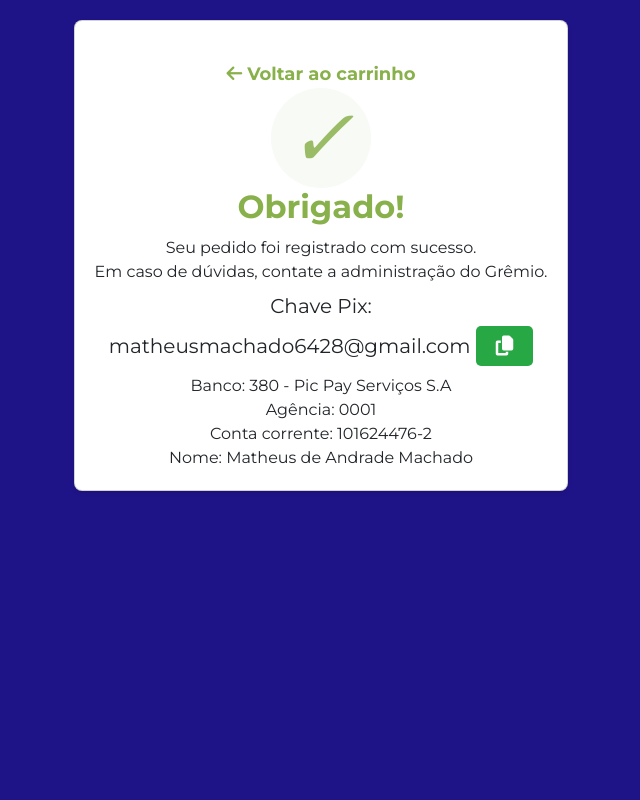
After one commit to gabriel-melgaco/marketplace-gremio-PostgreSQL, a Flask app: page /sucesso_visitante in a window 1280 px wide. The commit adds this page. Shown: the whole page, without its empty margins (319-959 px from the left). Run offline with Flask 3, Linux system fonts and the light colour scheme; some libraries are stand-ins or nearby versions.

Commit message:
Mudança botão

```diff
--- a/app.py
+++ b/app.py
@@ -25,7 +25,7 @@ app.config['senha'] = os.getenv('DATABASE_SENHA')
 TOKEN = os.getenv('TELEGRAM_TOKEN')
 
 db = PostgresqlDatabase(
-    'railway',  # Nome do banco
+    'railway',  #'railway'
     user= os.getenv('POSTGRES_USUARIO'),
     password= os.getenv('POSTGRES_SENHA'),
     host= os.getenv('POSTGRES_HOST'),
@@ -121,7 +121,8 @@ class Estoque(Model):
 
 class Venda(Model):
     id = AutoField(primary_key=True)
-    nome = ForeignKeyField(Pessoal, field='nome', on_update='CASCADE', on_delete='CASCADE')
+    nome = ForeignKeyField(Pessoal, field='nome', on_update='CASCADE', on_delete='CASCADE', null=True)
+    visitante = CharField(null=True)
     produto = ForeignKeyField(Estoque, field='produto', on_update='CASCADE', on_delete='CASCADE')
     quantidade = IntegerField()
     valor_total = FloatField()
@@ -183,6 +184,10 @@ def protected():
 @app.route("/sucesso")
 def sucesso():
     return render_template('sucesso.html')
+
+@app.route("/sucesso_visitante")
+def sucesso_visitante():
+    return render_template('sucesso_visitante.html')
 
 @app.route("/error")
 def error():
@@ -456,65 +461,108 @@ def cadastrar_venda():
 
     pessoa = Pessoal.get_or_none(Pessoal.nome == nome)
 
-    if not pessoa:
-        return jsonify({'status': 'error', 'message': 'Pessoa não encontrada'}), 404
+    if pessoa:
 
-    try:
-        for venda in produtosSelecionados:
-            # Valida cada produto
-            if not isinstance(venda, dict):
-                return jsonify({'status': 'error', 'message': 'Formato de produto inválido'}), 400
+        try:
+            for venda in produtosSelecionados:
+                # Valida cada produto
+                if not isinstance(venda, dict):
+                    return jsonify({'status': 'error', 'message': 'Formato de produto inválido'}), 400
 
-            produto_nome = venda.get('produto')
-            quantidade = venda.get('quantidade')
-            preco_total = venda.get('preco_total')
+                produto_nome = venda.get('produto')
+                quantidade = venda.get('quantidade')
+                preco_total = venda.get('preco_total')
 
-            if not produto_nome or not quantidade or not preco_total:
-                return jsonify({'status': 'error', 'message': f'Dados incompletos para o produto: {venda}'}), 400
+                if not produto_nome or not quantidade or not preco_total:
+                    return jsonify({'status': 'error', 'message': f'Dados incompletos para o produto: {venda}'}), 400
 
-            quantidade = int(quantidade)
-            preco_total = float(preco_total)
+                quantidade = int(quantidade)
+                preco_total = float(preco_total)
 
-            # Busca o produto no estoque
-            produto = Estoque.get_or_none(Estoque.produto == produto_nome)
-            if not produto:
-                return jsonify({'status': 'error', 'message': f'Produto "{produto_nome}" não encontrado'}), 404
+                # Busca o produto no estoque
+                produto = Estoque.get_or_none(Estoque.produto == produto_nome)
+                if not produto:
+                    return jsonify({'status': 'error', 'message': f'Produto "{produto_nome}" não encontrado'}), 404
 
-            # Cria a venda
-            Venda.create(
-                nome=pessoa,
-                produto=produto,
-                quantidade=quantidade,
-                valor_total=preco_total
-            )
+                # Cria a venda
+                Venda.create(
+                    nome=pessoa,
+                    produto=produto,
+                    quantidade=quantidade,
+                    valor_total=preco_total
+                )
 
 
-            produto.quantidade -= quantidade
-            produto.save()
+                produto.quantidade -= quantidade
+                produto.save()
 
 
-    except IntegrityError as e:
-        print("Erro de integridade:", e)
-        return jsonify({"status": "error", "message": "Erro na venda"}), 400
-    except Exception as e:
-        print("Erro inesperado ao salvar a venda:", e)
-        return jsonify({'status': 'error', 'message': f'Erro interno ao processar a venda: {str(e)}'}), 500
+        except IntegrityError as e:
+            print("Erro de integridade:", e)
+            return jsonify({"status": "error", "message": "Erro na venda"}), 400
+        except Exception as e:
+            print("Erro inesperado ao salvar a venda:", e)
+            return jsonify({'status': 'error', 'message': f'Erro interno ao processar a venda: {str(e)}'}), 500
 
-    # Envia mensagem no Telegram se o chat_id estiver registrado
-    if pessoa.chat_id:
+        # Envia mensagem no Telegram se o chat_id estiver registrado
+        if pessoa.chat_id:
+            try:
+                produtos = ', '.join([str(venda.get('produto', 'Desconhecido')) for venda in produtosSelecionados])
+                total = sum(float(venda.get('preco_total', 0)) for venda in produtosSelecionados)
+                bot.send_message(
+                    pessoa.chat_id,
+                    f"Olá {nome}, \nCompra realizada com sucesso! \nProdutos: {produtos}.\nTotal: R$ {total:.2f}. \n\nSe não foi você quem realizou essa compra, contate a administração do Grêmio!"
+                )
+            except Exception as e:
+                print(f"Erro ao enviar mensagem no Telegram: {e}")
+
+        print("Venda cadastrada com sucesso.")
+        return jsonify({'status': 'success', 'message': 'Venda cadastrada com sucesso!'})
+
+    else:
         try:
-            produtos = ', '.join([str(venda.get('produto', 'Desconhecido')) for venda in produtosSelecionados])
-            total = sum(float(venda.get('preco_total', 0)) for venda in produtosSelecionados)
-            bot.send_message(
-                pessoa.chat_id,
-                f"Olá {nome}, \nCompra realizada com sucesso! \nProdutos: {produtos}.\nTotal: R$ {total:.2f}. \n\nSe não foi você quem realizou essa compra, contate a administração do Grêmio!"
-            )
+            for venda in produtosSelecionados:
+                # Valida cada produto
+                if not isinstance(venda, dict):
+                    return jsonify({'status': 'error', 'message': 'Formato de produto inválido'}), 400
+
+                produto_nome = venda.get('produto')
+                quantidade = venda.get('quantidade')
+                preco_total = venda.get('preco_total')
+
+                if not produto_nome or not quantidade or not preco_total:
+                    return jsonify({'status': 'error', 'message': f'Dados incompletos para o produto: {venda}'}), 400
+
+                quantidade = int(quantidade)
+                preco_total = float(preco_total)
+
+                # Busca o produto no estoque
+                produto = Estoque.get_or_none(Estoque.produto == produto_nome)
+                if not produto:
+                    return jsonify({'status': 'error', 'message': f'Produto "{produto_nome}" não encontrado'}), 404
+
+                # Cria a venda
+                Venda.create(
+                    visitante=nome,
+                    produto=produto,
+                    quantidade=quantidade,
+                    valor_total=preco_total
+                )
+
+
+                produto.quantidade -= quantidade
+                produto.save()
+
+
+        except IntegrityError as e:
+            print("Erro de integridade:", e)
+            return jsonify({"status": "error", "message": "Erro na venda"}), 400
         except Exception as e:
-            print(f"Erro ao enviar mensagem no Telegram: {e}")
+            print("Erro inesperado ao salvar a venda:", e)
+            return jsonify({'status': 'error', 'message': f'Erro interno ao processar a venda: {str(e)}'}), 500
 
-    print("Venda cadastrada com sucesso.")
-    return jsonify({'status': 'success', 'message': 'Venda cadastrada com sucesso!'})
-
+        print('Venda para visitante cadastrada com sucesso!')
+        return jsonify({'status': 'success_visitante', 'message': 'Venda para visitante cadastrada com sucesso!'}), 200
 
 
 @app.route('/mostrar_vendas')
@@ -525,7 +573,8 @@ def mostrar_vendas():
     for venda in vendas:
         lista_venda.append({
             'id': venda.id,
-            'nome': venda.nome.nome,
+            'nome': venda.nome.nome if venda.nome else "Visitante",
+            'visitante': venda.visitante if venda.visitante else "-",
             'produto': venda.produto.produto,
             'quantidade': venda.quantidade,
             'valor_total': venda.valor_total,
@@ -571,7 +620,7 @@ def download_relatorio():
     produtos = set()
 
     for venda in relatorio:
-        nome = venda.nome.nome
+        nome = venda.nome.nome if venda.nome else f"Visitante: {venda.visitante}"
         produto_nome = venda.produto.produto
         quantidade = venda.quantidade
         valor_total = venda.valor_total
--- a/static/js/admin.js
+++ b/static/js/admin.js
@@ -493,6 +493,7 @@ function mostrarVendas() {
                 novaLinha.innerHTML = `
                     <td>${vendas.id}</td>
                     <td>${vendas.nome}</td>
+                    <td>${vendas.visitante}</td>
                     <td>${vendas.produto}</td>
                     <td>${vendas.quantidade}</td>
                     <td>R$ ${parseFloat(vendas.valor_total).toFixed(2)}</td>
--- a/templates/admin.html
+++ b/templates/admin.html
@@ -304,6 +304,7 @@
               <tr>
                 <th scope="col">id</th>
                 <th scope="col">Nome</th>
+                <th scope="col">Visitante</th>
                 <th scope="col">Produto</th>
                 <th scope="col">Quantidade</th>
                 <th scope="col">Valor Total</th>
--- /dev/null
+++ b/templates/sucesso_visitante.html
@@ -0,0 +1,159 @@
+<html>
+  <head>
+    <!-- Meta tag para ajuste em dispositivos móveis -->
+    <meta name="viewport" content="width=device-width, initial-scale=1.0">
+    <link rel="preconnect" href="https://fonts.googleapis.com">
+    <link rel="preconnect" href="https://fonts.gstatic.com" crossorigin>
+    <link rel="icon" href="static/img/1bavex.png" type="image">
+    <link href="https://cdn.jsdelivr.net/npm/bootstrap@5.3.3/dist/css/bootstrap.min.css" rel="stylesheet" integrity="sha384-QWTKZyjpPEjISv5WaRU9OFeRpok6YctnYmDr5pNlyT2bRjXh0JMhjY6hW+ALEwIH" crossorigin="anonymous">
+    <!-- Carregar apenas uma fonte para melhor performance -->
+    <link href="https://fonts.googleapis.com/css2?family=Montserrat:wght@400;700&display=swap" rel="stylesheet">
+    <title>Grêmio Falcão</title>
+    <style>
+      body {
+        text-align: center;
+        padding: 20px 0;
+        background: #1f1388;
+        font-family: "Montserrat", sans-serif;
+        color: #404F5E;
+      }
+
+      h1 {
+        color: #88B04B;
+        font-weight: 700;
+        font-size: 32px;
+        margin-bottom: 10px;
+      }
+
+      p {
+        font-size: 16px;
+        margin: 0;
+      }
+
+      .checkmark {
+        color: #9ABC66;
+        font-size: 80px;
+        line-height: 100px;
+      }
+
+      .card {
+        background: white;
+        padding: 20px;
+        border-radius: 8px;
+        box-shadow: 0 2px 4px rgba(0, 0, 0, 0.1);
+        display: inline-block;
+        max-width: 90%;
+        margin: 0 auto;
+      }
+
+      .link {
+        color: #88B04B;
+        font-weight: 700;
+        font-size: 18px;
+        text-decoration: none;
+        display: block;
+        margin-top: 20px;
+      }
+
+      .link i {
+        margin-right: 5px;
+      }
+
+      /* Ajustes para dispositivos móveis */
+      @media (max-width: 600px) {
+        h1 {
+          font-size: 24px;
+        }
+
+        p {
+          font-size: 14px;
+        }
+
+        .checkmark {
+          font-size: 60px;
+        }
+
+        .card {
+          padding: 15px;
+        }
+
+        .link {
+          font-size: 16px;
+        }
+      }
+
+      .copy-btn {
+            padding: 10px 20px;
+            background-color: #28a745;
+            color: white;
+            border: none;
+            border-radius: 5px;
+            cursor: pointer;
+        }
+
+
+        .text-container {
+            margin-bottom: 10px;
+            font-size: 16px;
+        }
+    </style>
+  </head>
+  <body>
+    <div class="card">
+      <a href="/" class="link"><i class="fa-solid fa-arrow-left"></i>Voltar ao carrinho</a>
+      <div style="border-radius:100px; height:100px; width:100px; background: #F8FAF5; margin:0 auto;">
+        <i class="checkmark">✓</i>
+      </div>
+      <h1>Obrigado!</h1>
+      <p>Seu pedido foi registrado com sucesso.<br> Em caso de dúvidas, contate a administração do Grêmio.</p>
+      <h1 id="totalCompra"></h1>
+      <h5>Chave Pix:</h5>
+      <h5 id="textoParaCopiar"> matheusmachado6428@gmail.com <i class="copy-btn fa-solid fa-copy" id="botaoCopiar"></i></h5>
+      <p>Banco: 380 - Pic Pay Serviços S.A</p>
+      <p>Agência: 0001</p>
+      <p>Conta corrente: 101624476-2</p>
+      <p>Nome: Matheus de Andrade Machado</p>
+
+      <script>
+        //Captar valor total para pagamento
+        const urlParams = new URLSearchParams(window.location.search);
+        const total = urlParams.get('total');
+
+          if (total) {
+              console.log(`O total da compra foi: R$${total}`);
+              // Atualiza o DOM para exibir o total
+              document.getElementById('totalCompra').textContent = `Total: R$${total}`;
+          }
+
+        // Seleciona o botão e o texto
+        const botaoCopiar = document.getElementById('botaoCopiar');
+        const textoParaCopiar = document.getElementById('textoParaCopiar');
+
+        // Adiciona o evento de clique ao botão
+        botaoCopiar.addEventListener('click', () => {
+            // Cria uma área de texto temporária
+            const areaDeTexto = document.createElement('textarea');
+            areaDeTexto.value = textoParaCopiar.textContent;
+
+            // Adiciona o textarea ao documento
+            document.body.appendChild(areaDeTexto);
+
+            // Seleciona e copia o conteúdo
+            areaDeTexto.select();
+            document.execCommand('copy');
+
+            // Remove o textarea
+            document.body.removeChild(areaDeTexto);
+
+            // Feedback visual
+            alert('Texto copiado para a área de transferência!');
+        });
+
+      </script>
+
+    </div>
+    <!-- Font Awesome -->
+    <script src="https://kit.fontawesome.com/9cf3f4ac1c.js" crossorigin="anonymous"></script>
+    <script src="/static/js/sucesso.js"></script>
+  </body>
+</html>
```
Also changed, not shown: static/js/index.js (+36 -1 lines), templates/index.html (+27 -8 lines), static/img/Amstel.png (added), static/img/Pringles.png (deleted), 1 other file.
